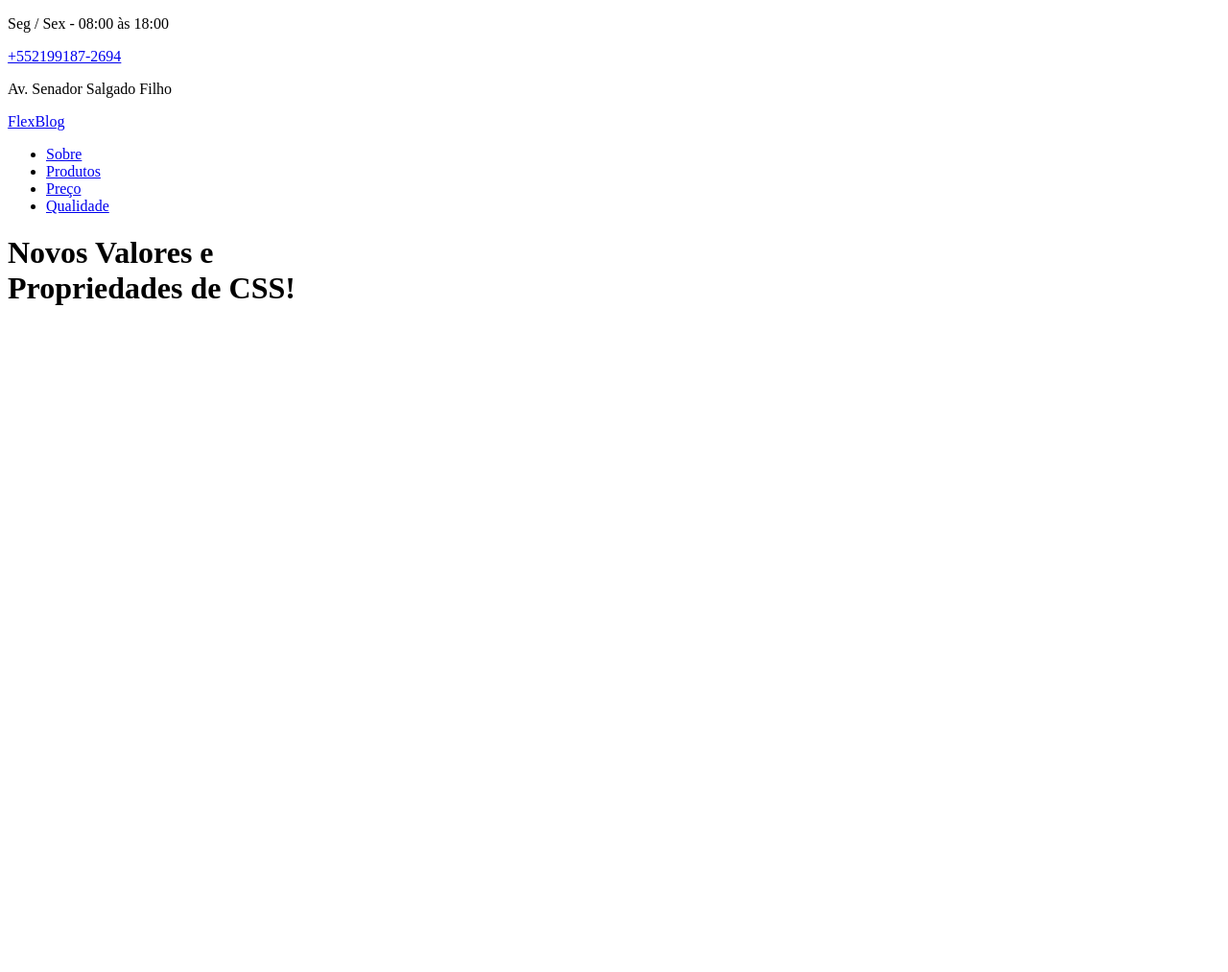
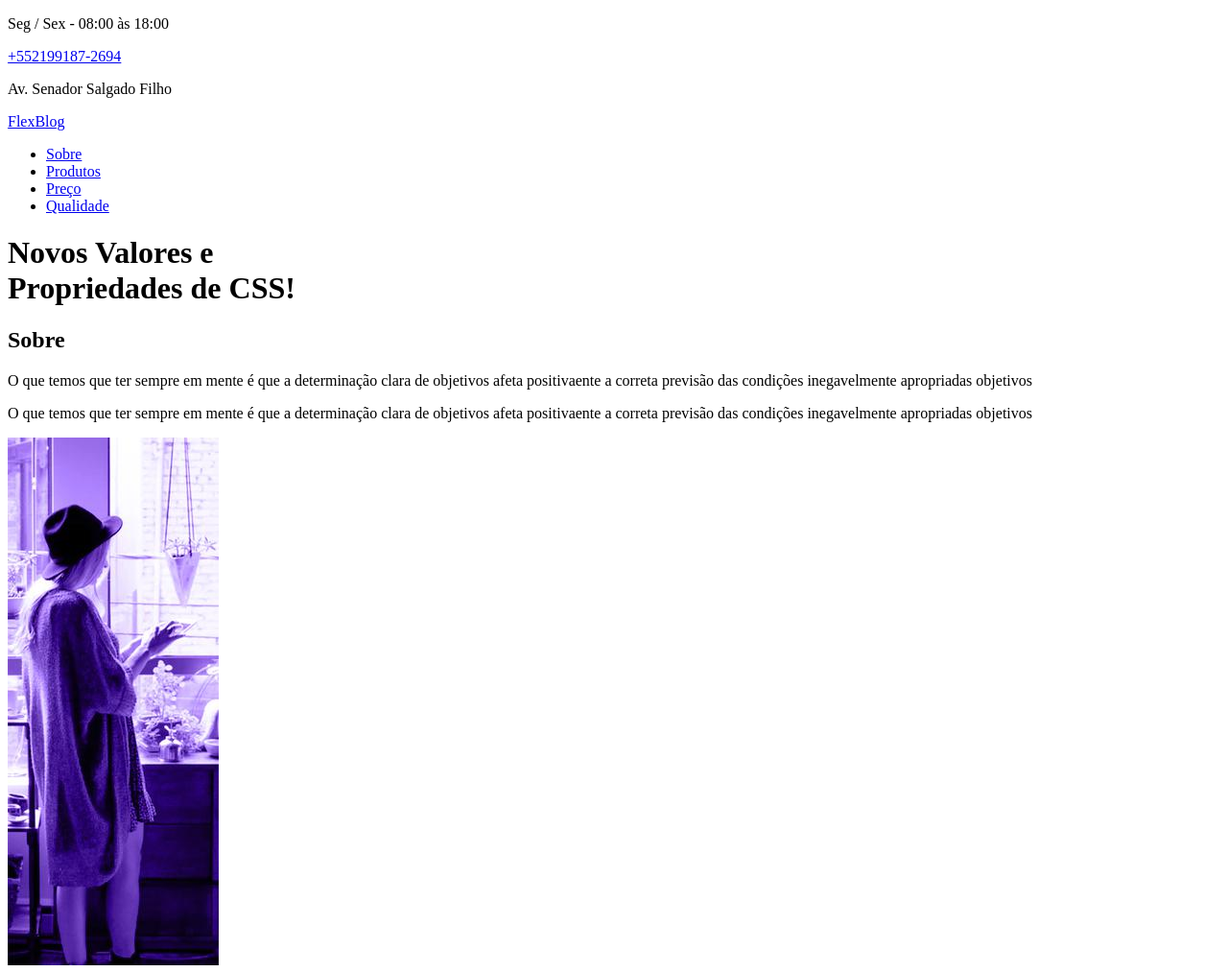
Before and after one commit to FilipyJ/flexBlog-Site-Responsivo, a plain HTML site: page index.html in a window 1280 px wide. Shown: the whole page at 96% size. Before the commit the page ends 800 px from the top, so only its background shows below. Drawn offline with Linux system fonts and the light colour scheme.

Commit message:
Adicionei Sobre-1: Photo

```diff
--- a/index.html
+++ b/index.html
@@ -60,6 +60,27 @@
 
         <h1 class="introducao">Novos Valores e <br> Propriedades de CSS!</h1>
 
+        <section class="sobre" id="sobre">
 
+            <div class="sobre-info">
+
+                <h1>Sobre</h1>
+
+                <p> O que temos que ter sempre em mente é que a determinação clara de objetivos afeta positivaente a correta previsão das condições inegavelmente apropriadas objetivos
+
+                </p>
+
+               <p> O que temos que ter sempre em mente é que a determinação clara de objetivos afeta positivaente a correta previsão das condições inegavelmente apropriadas objetivos </p>
+
+           </div>
+
+
+               <div>
+
+                <img src="img/sobre1.jpg" alt="sobre-1">
+
+           </div>
+
+       </section>
 </body>
 </html>
```
